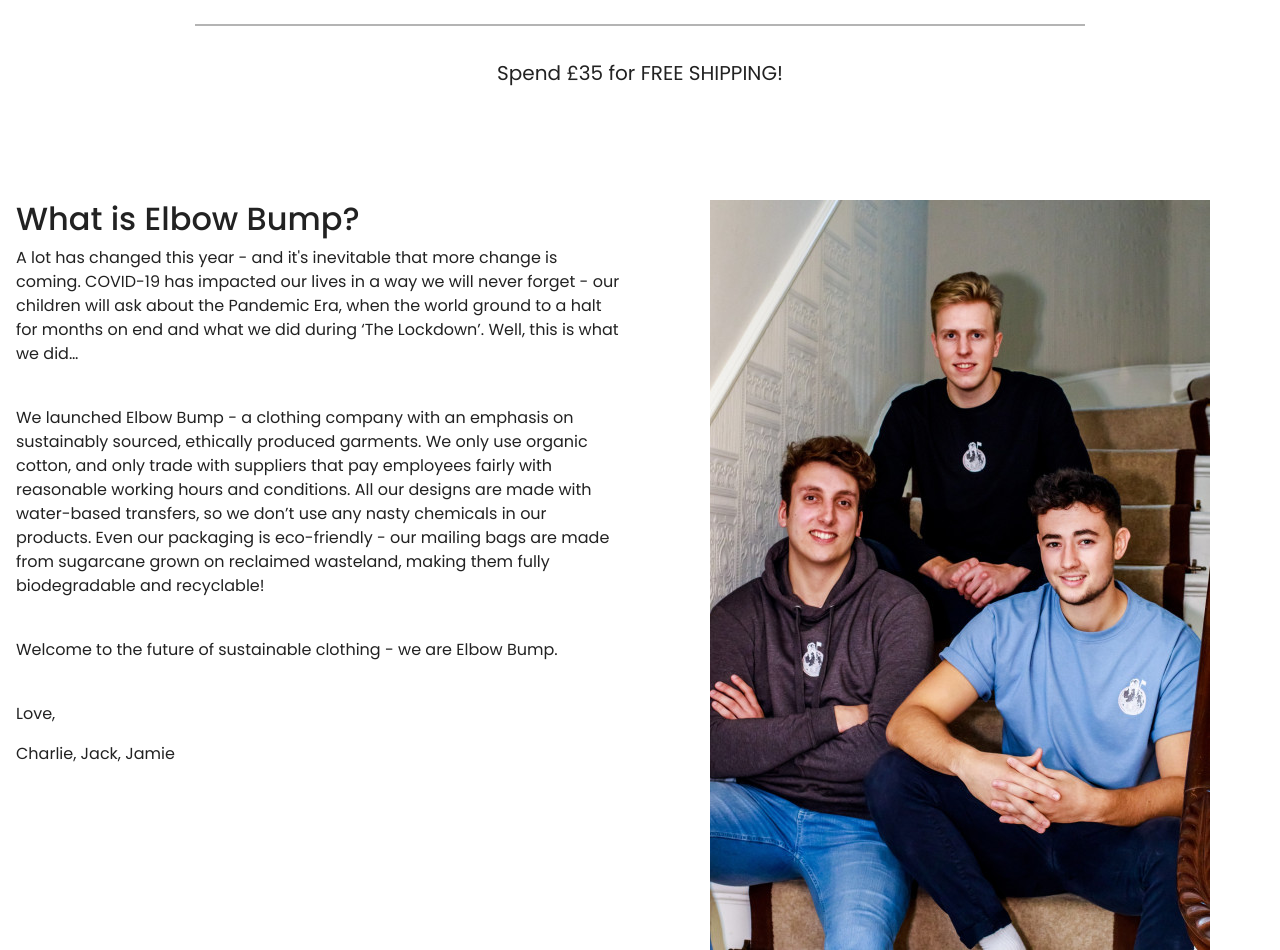
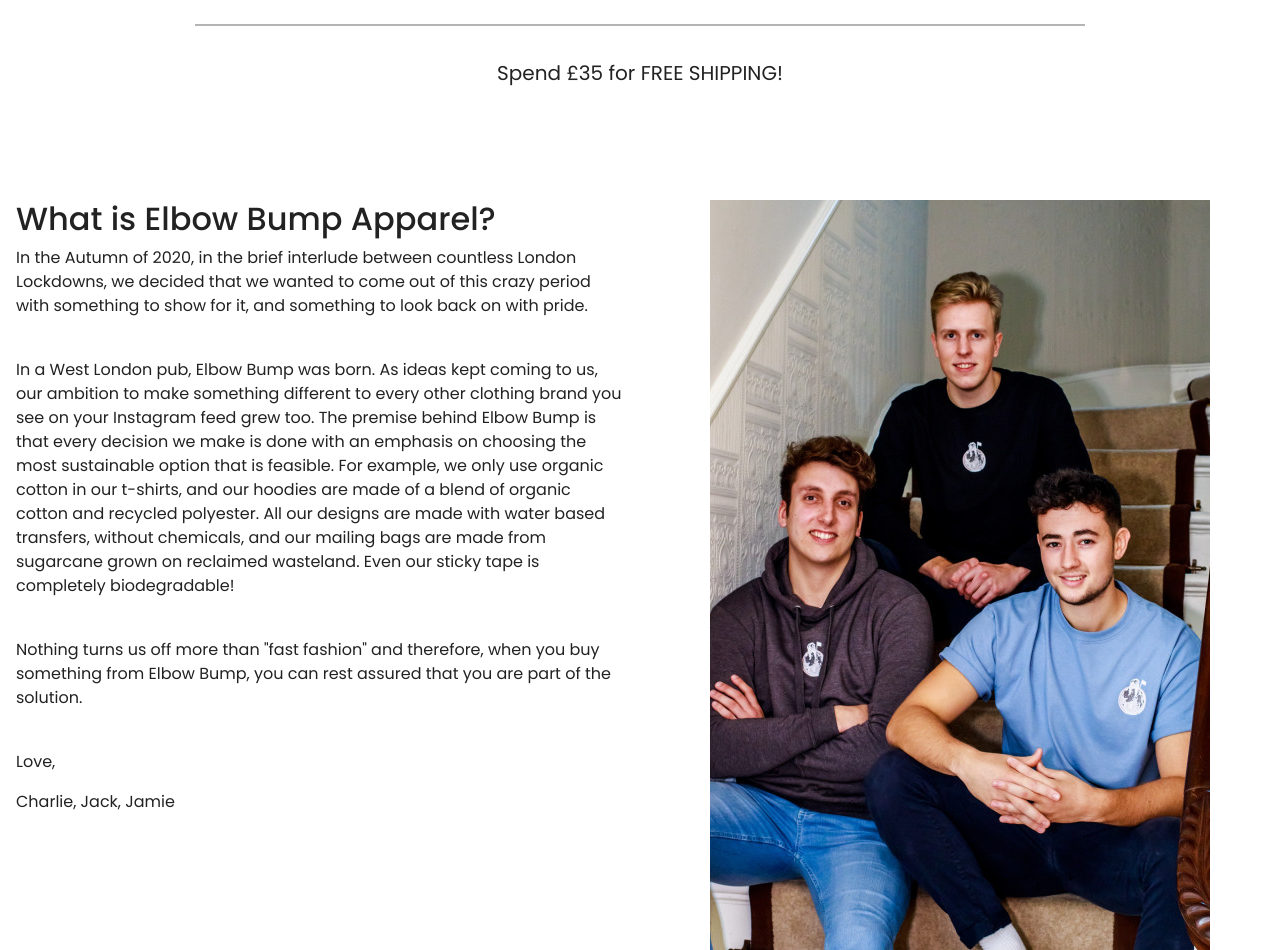
Before and after one commit to FHRudd/ElbowBump, a Django app: page / in a window 1280 px wide. Shown: the part 802-1752 px from the top of the page. Run offline with Django 3.2, Linux system fonts and the light colour scheme; some libraries are stand-ins or nearby versions.

Commit message:
NFR Website text changes

```diff
--- a/store/templates/store/index.html
+++ b/store/templates/store/index.html
@@ -39,12 +39,12 @@
 <div class="container-fluid padding">
 <div class="row padding">
 	<div class="col-lg-6">
-		<h2>What is Elbow Bump?</h2>
-		<p>A lot has changed this year - and it's inevitable that more change is coming. COVID-19 has impacted our lives in a way we will never forget - our children will ask about the Pandemic Era, when the world ground to a halt for months on end and what we did during ‘The Lockdown’. Well, this is what we did… </p>
+		<h2>What is Elbow Bump Apparel?</h2>
+		<p>In the Autumn of 2020, in the brief interlude between countless London Lockdowns, we decided that we wanted to come out of this crazy period with something to show for it, and something to look back on with pride.</p>
 		<br>
-		<p>We launched Elbow Bump - a clothing company with an emphasis on sustainably sourced, ethically produced garments. We only use organic cotton, and only trade with suppliers that pay employees fairly with reasonable working hours and conditions. All our designs are made with water-based transfers, so we don’t use any nasty chemicals in our products. Even our packaging is eco-friendly - our mailing bags are made from sugarcane grown on reclaimed wasteland, making them fully biodegradable and recyclable!</p>
+		<p>In a West London pub, Elbow Bump was born. As ideas kept coming to us, our ambition to make something different to every other clothing brand you see on your Instagram feed grew too. The premise behind Elbow Bump is that every decision we make is done with an emphasis on choosing the most sustainable option that is feasible. For example, we only use organic cotton in our t-shirts, and our hoodies are made of a blend of organic cotton and recycled polyester. All our designs are made with water based transfers, without chemicals, and our mailing bags are made from sugarcane grown on reclaimed wasteland. Even our sticky tape is completely biodegradable!</p>
 		<br>
-		<p>Welcome to the future of sustainable clothing - we are Elbow Bump.</p>
+		<p>Nothing turns us off more than "fast fashion" and therefore, when you buy something from Elbow Bump, you can rest assured that you are part of the solution.</p>
 		<br>
 		<p>Love,</p>
 		<p>Charlie, Jack, Jamie<p>
@@ -75,7 +75,7 @@
 					<img class="card-img-top" src="{% static 'images/Index/classicTeeSized.jpg' %}"></a>
 				<div class="card-body">
 					<h4 class="card-title">Classic Tee</h4>
-					<p class="card-text">Our Classic Tees are made from 100% organic cotton. Available in a range of colours, you’re guaranteed to find what you’re looking for!</p>
+					<p class="card-text">Our Classic Tees are made from 100% organic cotton and are available in a number of styles and colours. You even get the choice of where you want your design to be printed!</p>
 				</div>
 			</div>
 		</div>
@@ -87,7 +87,7 @@
 				<img class="card-img-top" src="{% static 'images/Index/classicHoodieSized.jpg' %}"></a>
 				<div class="card-body">
 					<h4 class="card-title">Premium Hoodie</h4>
-					<p class="card-text">Our heavyweight hoodie is made up of 70% organic cotton and 30% polyester, keeping you warm in style through the winter months!</p>
+					<p class="card-text">Our Premium Hoodie is made up of 70% organic cotton and 30% recycled polyester and is available with all of our signature designs.</p>
 				</div>
 			</div>
 		</div>
@@ -127,7 +127,6 @@
 	</div>
 </div>
 <hr class="my-4">
-<center><h3>There’s an old saying that you have to be cruel to be kind - here at Elbow Bump, we think it’s cool to be kind.</h3></center>
 </div>
 <!--- Instagram -->
 <div class="container-fluid padding">
--- a/store/templates/store/shop.html
+++ b/store/templates/store/shop.html
@@ -7,6 +7,7 @@
 <div class="row welcome text-center">
 	<div class="col-12">
 		<h1 class="display-4"> Shop </h1>
+		<p>By definition, stopping fast fashion requires patience. We print and dispatch all our products ourselves, and do our best to reduce our carbon footprint by not transporting and storing an un-sustainable amount of wasted stock. As such, please allow up to 2 weeks to receive your custom-made order. It should be a lot less, but its a strange world at the moment</p>
 	</div>
 </div>
 </div>
```
